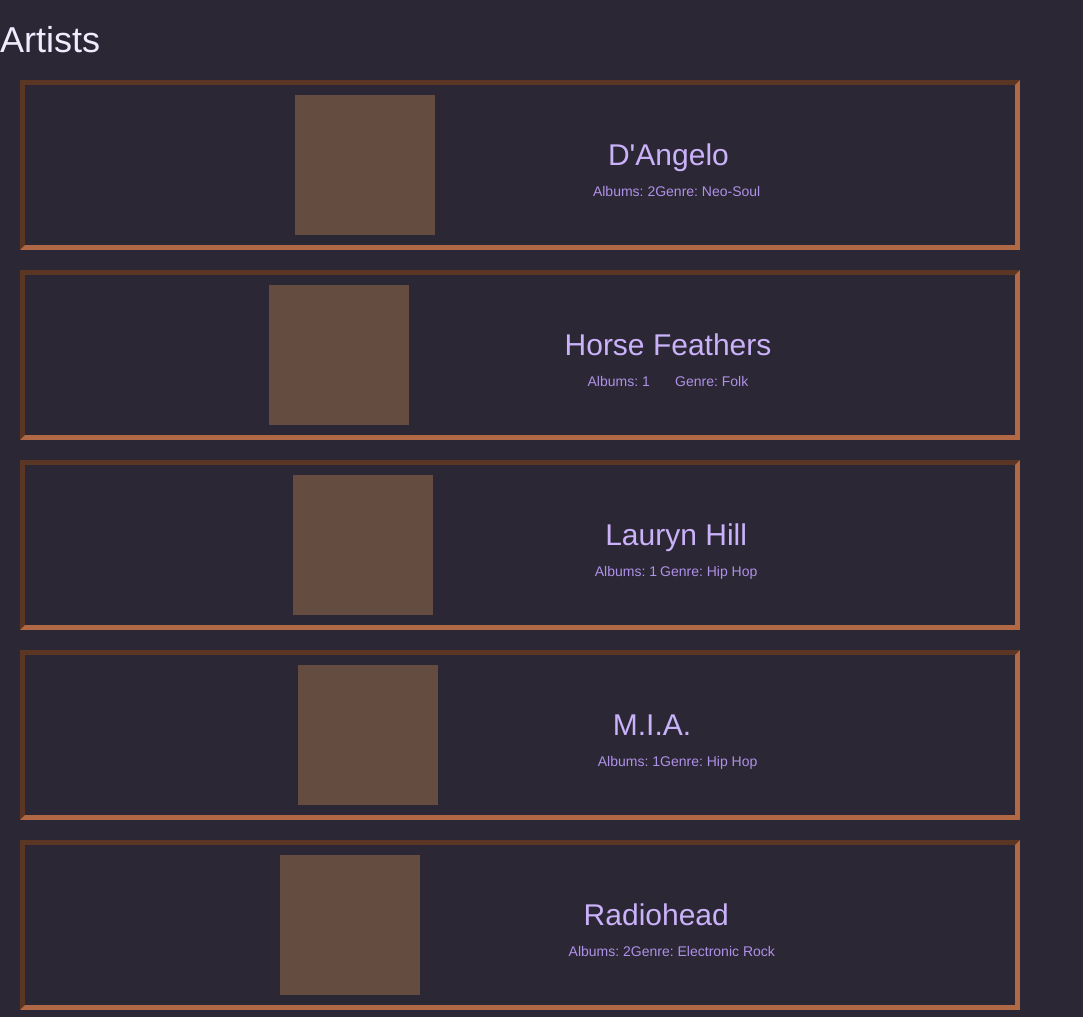
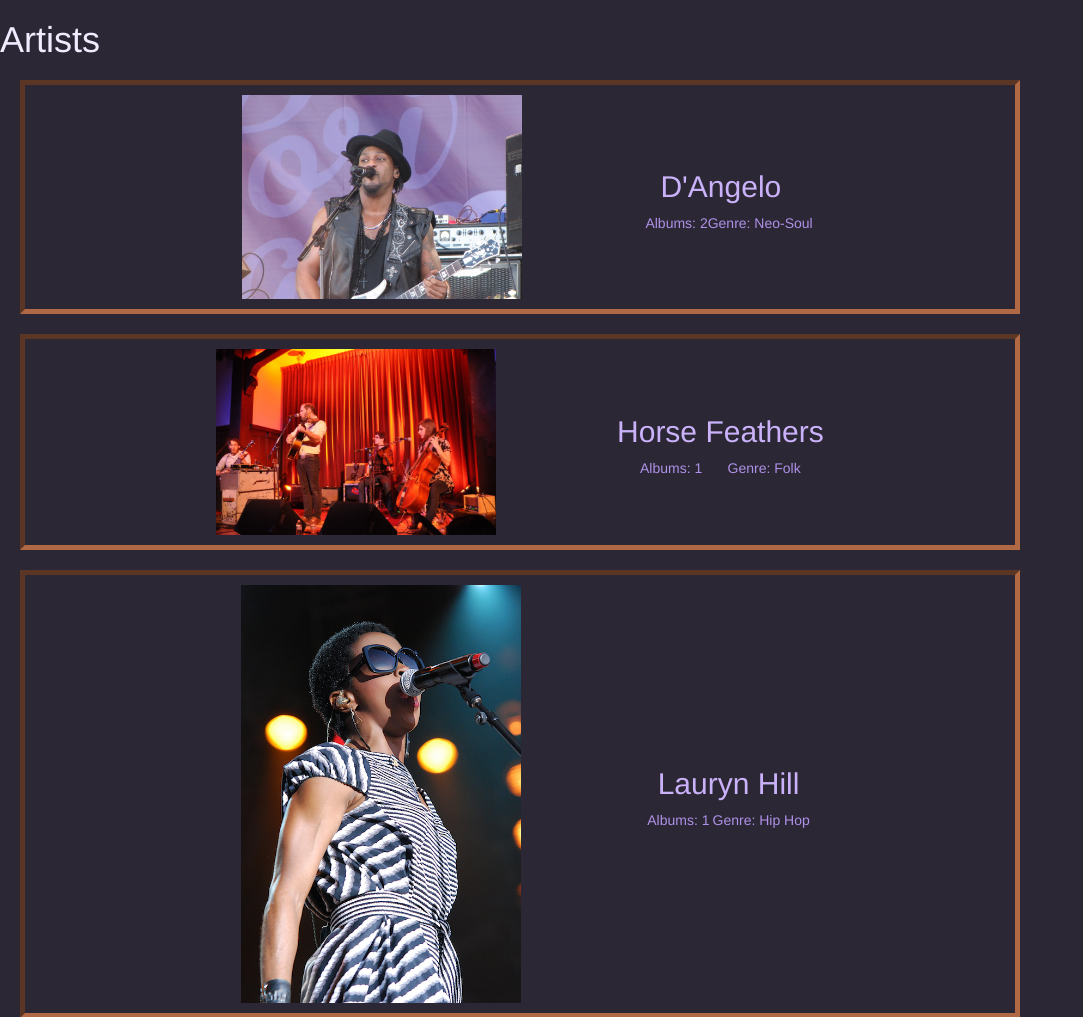
Before and after one commit to Maighdlyn/Hello-Web-Servers-Goal-253-, a Node server app: page / in a window 1280 px wide. Shown: the part 105-1122 px from the top of the page, without its empty margins (0-1083 px from the left). Run offline with Node 20, Linux system fonts and the light colour scheme.

Commit message:
day 4 specs complete

```diff
--- a/views/album.ejs
+++ b/views/album.ejs
@@ -5,7 +5,7 @@
   </a>
   <h3><%= album.year %></h3>
   <p>tracks: <%= songs.length %></p>
-  <img src="<%= album.id %>.jpg" class="pictureSize">
+  <img src="/Albums/<%= album.id %>.jpg" class="pictureSize">
   <div class = "row">
     <p>track #</p>
     <p>song title</p>
--- a/views/albums.ejs
+++ b/views/albums.ejs
@@ -3,7 +3,7 @@
 
 <% albums.forEach((album, i) => { %>
   <div class = "item row">
-    <img src="<%= album.id %>.jpg" class="pictureSize">
+    <img src="/Albums/<%= album.id %>.jpg" class="pictureSize">
     <div class = "column">
       <a href = "/albums/<%=album.id%>">
         <h2><%= album.title %></h2>
--- a/views/artist.ejs
+++ b/views/artist.ejs
@@ -1,11 +1,12 @@
 <%- include('layout/navbar') %>
 <h1><%= artist.name %></h1>
+<img src="/Artists/artist<%= artist.id %>.jpg" class="pictureSize">
 <h2>Genre: <%= artist.genre %></h2>
 <p>Albums: <%= albums.length%></p>
 
 <% albums.forEach((album, i) => { %>
   <div class = "item row">
-    <img src="<%= albums[i].id %>.jpg" class="pictureSize"/>
+    <img src="/Albums/<%= albums[i].id %>.jpg" class="pictureSize"/>
     <p>??? "<%= albums[i].id %>.jpg"</p>
     <div class = "column">
       <a href = "/albums/<%=album.id%>">
--- a/views/index.ejs
+++ b/views/index.ejs
@@ -3,7 +3,9 @@
 
   <% artists.forEach( (artist, i) => { %>
   <div class = "item row">
-    <div class = "picture"></div>
+    <div class = "picture">
+      <img src="/Artists/artist<%= artist.id %>.jpg" class="pictureSize">
+    </div>
     <div class = "column">
       <a href = "/artist/<%=artist.id%>">
         <h2><%= artist.name %></h2>
```
Also changed, not shown: README.md.
